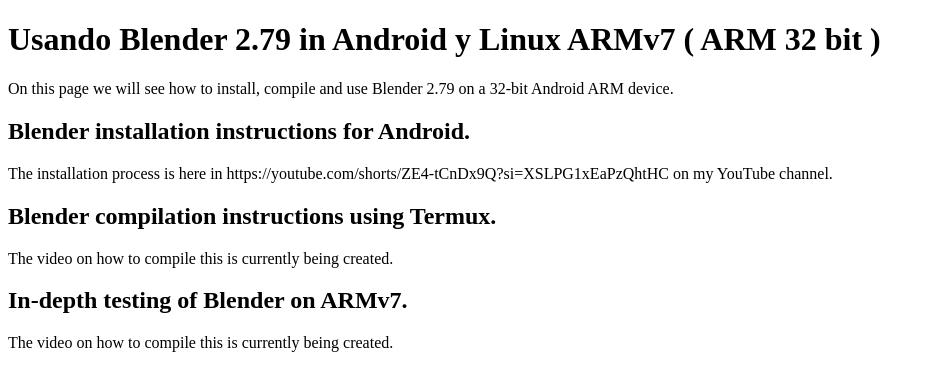
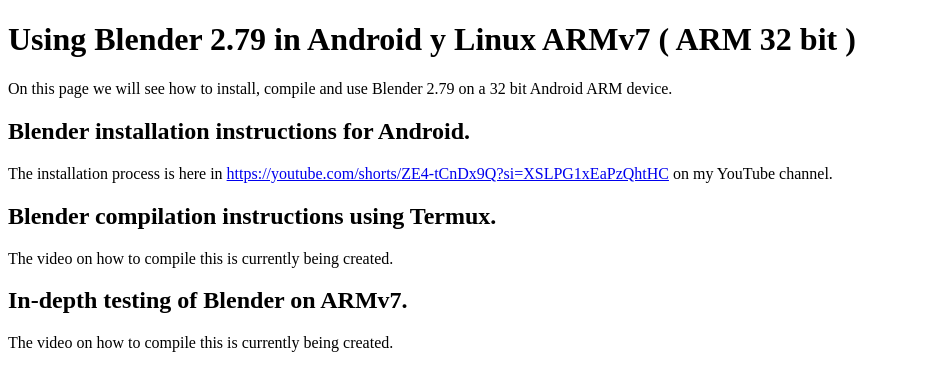
Before and after one commit to SurvivalElectronics/Blender-2.79-for-ARMv7, a plain HTML site: page index.html in a window 1280 px wide. Shown: the whole page, without its empty margins (0-935 px from the left). Drawn offline with Linux system fonts and the light colour scheme.

Commit message:
Update headings and add hyperlink in index.html

```diff
--- a/index.html
+++ b/index.html
@@ -9,10 +9,10 @@
     <title>Blender in android of 32 bit using Termux Linux ARMv7</title>
 </head>
 <body>
-    <h1>Usando Blender 2.79 in Android y Linux ARMv7 ( ARM 32 bit )</h1>
-    <p>On this page we will see how to install, compile and use Blender 2.79 on a 32-bit Android ARM device.</p>
+    <h1>Using Blender 2.79 in Android y Linux ARMv7 ( ARM 32 bit )</h1>
+    <p>On this page we will see how to install, compile and use Blender 2.79 on a 32 bit Android ARM device.</p>
     <h2>Blender installation instructions for Android.</h2>
-    <p>The installation process is here in https://youtube.com/shorts/ZE4-tCnDx9Q?si=XSLPG1xEaPzQhtHC on my YouTube channel.</p>
+    <p>The installation process is here in <a href="https://youtube.com/shorts/ZE4-tCnDx9Q?si=XSLPG1xEaPzQhtHC">https://youtube.com/shorts/ZE4-tCnDx9Q?si=XSLPG1xEaPzQhtHC</a> on my YouTube channel.</p>
     <h2>Blender compilation instructions using Termux.</h2>
     <p>The video on how to compile this is currently being created.</p>
     <h2>In-depth testing of Blender on ARMv7.</h2>
```
